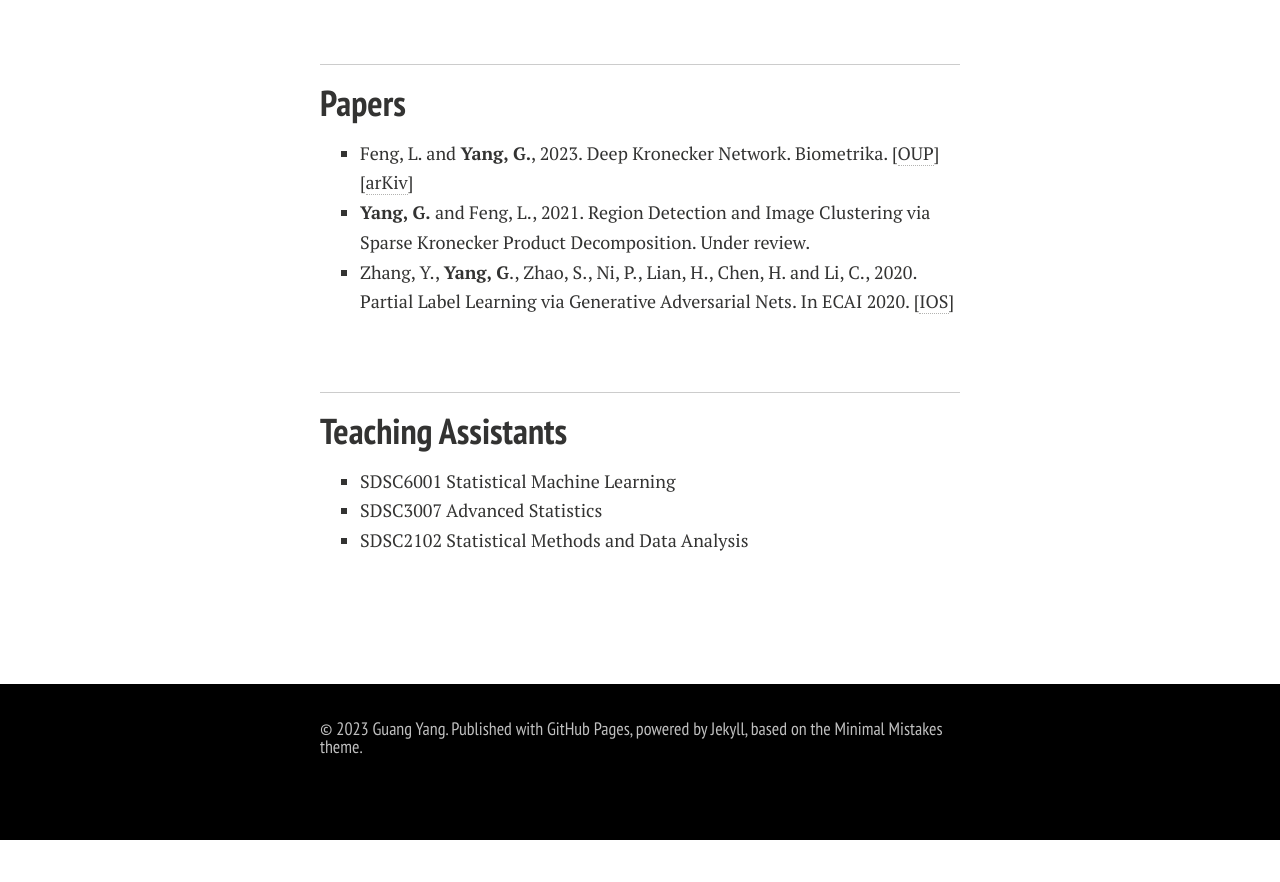
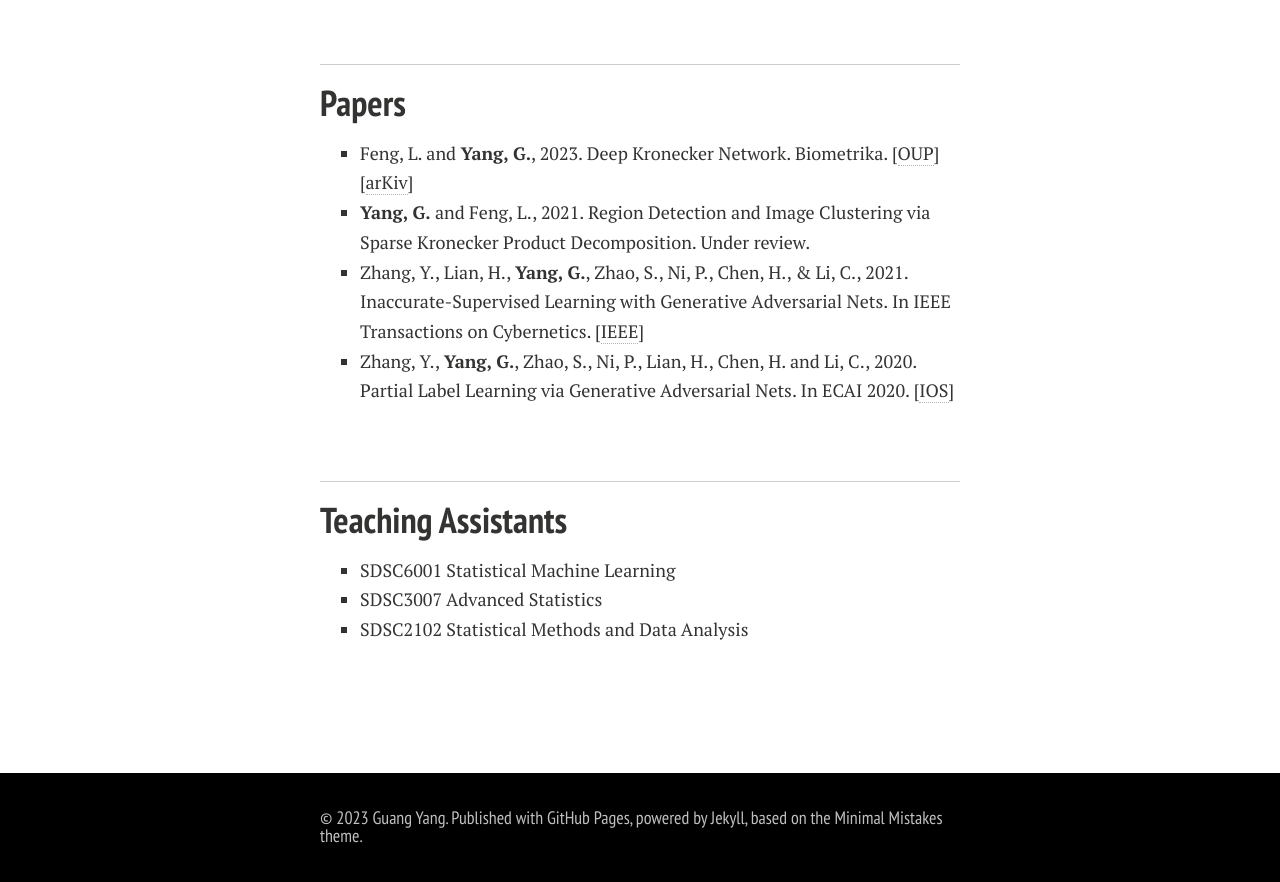
Before and after one commit to YLKnight/YLKnight.github.io, a Jekyll site: the page built from index.md, in a window 1280 px wide and 900 px high, scrolled down 557 px. Shown: the top 882 px of the window. Built offline with Jekyll 4.4.1, drawn with Linux system fonts in a browser that asks for light colours; nearby versions of some CDN libraries; comment, search, counter and statistics services are not loaded; a style sheet for code colours, icons or effects is not loaded; our own code applies the rules of GitHub Pages for plain Markdown files; before the commit the page ends 1397 px from its top, so only the background shows below that.

Commit message:
Update index.md

```diff
--- a/index.md
+++ b/index.md
@@ -27,7 +27,8 @@
 
 - Feng, L. and **Yang, G.**, 2023. Deep Kronecker Network. Biometrika. [[OUP](https://doi.org/10.1093/biomet/asad049)][[arKiv](https://arxiv.org/abs/2210.13327)]
 - **Yang, G.** and Feng, L., 2021. Region Detection and Image Clustering via Sparse Kronecker Product Decomposition. Under review.
-- Zhang, Y., **Yang, G**., Zhao, S., Ni, P., Lian, H., Chen, H. and Li, C., 2020. Partial Label Learning via Generative Adversarial Nets. In ECAI 2020. [[IOS](https://ebooks.iospress.nl/doi/10.3233/FAIA200279)]
+- Zhang, Y., Lian, H., **Yang, G.**, Zhao, S., Ni, P., Chen, H., & Li, C., 2021. Inaccurate-Supervised Learning with Generative Adversarial Nets. In IEEE Transactions on Cybernetics. [[IEEE](https://ieeexplore.ieee.org/abstract/document/9526351)]
+- Zhang, Y., **Yang, G.**, Zhao, S., Ni, P., Lian, H., Chen, H. and Li, C., 2020. Partial Label Learning via Generative Adversarial Nets. In ECAI 2020. [[IOS](https://ebooks.iospress.nl/doi/10.3233/FAIA200279)]
 
 <br>
 
```
